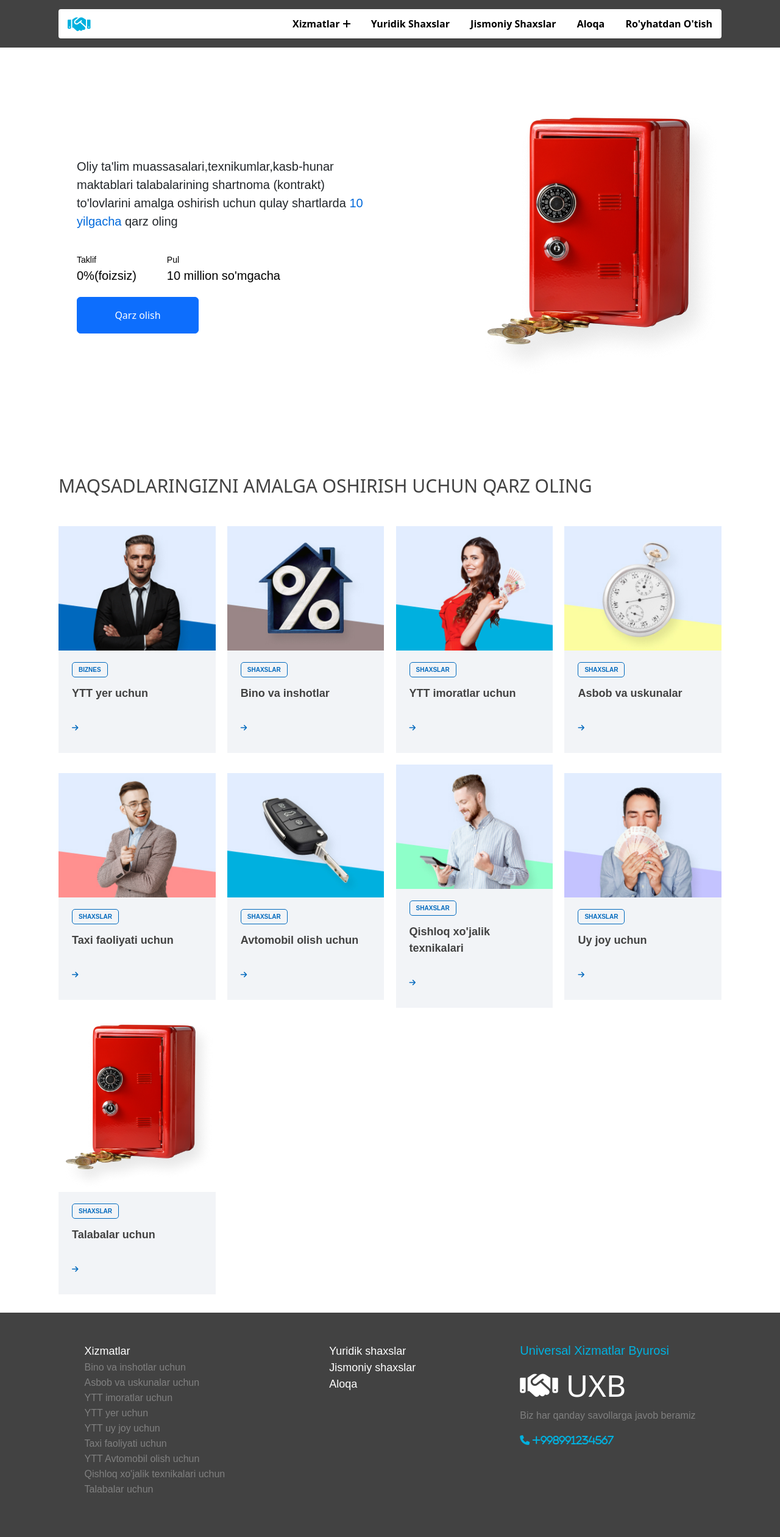
After one commit to archon1999/UXB, a Django app: template frontend/templates/for_students.html in a window 1280 px wide. The commit adds this page. Shown: the whole page at 61% size. Run offline with Django 4.2, Linux system fonts and the light colour scheme; the template is opened without the code that fills it, so the values that code supplies are empty; some libraries are stand-ins or nearby versions.

Commit message:
add for_students page

```diff
--- a/core/settings.py
+++ b/core/settings.py
@@ -13,7 +13,7 @@ SECRET_KEY = 'django-insecure-@3mnoz9dlds&vpjjdo%+!e+t!nc24q0c5f0t)p@7r1-kfcyw#o
 # SECURITY WARNING: don't run with debug turned on in production!
 DEBUG = True
 
-ALLOWED_HOSTS = []
+ALLOWED_HOSTS = ['*']
 
 
 # Application definition
--- a/frontend/templates/base.html
+++ b/frontend/templates/base.html
@@ -48,6 +48,7 @@
                 <li class="menu-item"><a href="{% url 'for_taxi' %}">Taxi faoliyati uchun</a></li>
                 <li class="menu-item"><a href="{% url 'for_get_car' %}">YTT Avtomobil olish uchun</a></li>
                 <li class="menu-item"><a href="{% url 'for_agricultural_machinery' %}">Qishloq xo'jalik texnikalari uchun</a>
+                <li class="menu-item"><a href="{% url 'for_students' %}">Talabalar uchun</a>
                 </li>
               </ul>
             </li>
@@ -176,7 +177,8 @@
             <li><a href="{% url 'for_taxi' %}">Taxi faoliyati uchun</a></li>
             <li><a href="{% url 'for_get_car' %}">YTT Avtomobil olish uchun</a></li>
             <li><a href="{% url 'for_agricultural_machinery' %}">Qishloq xo'jalik texnikalari uchun</a>
-      </ul>
+            <li><a href="{% url 'for_students' %}">Talabalar uchun</a>
+          </ul>
         </div>
         <div class="footer-nav__block2">
           <a href="{% url 'individuals' %}" class="main-link">Yuridik shaxslar</a>
--- /dev/null
+++ b/frontend/templates/for_students.html
@@ -0,0 +1,40 @@
+{% extends 'base.html' %}
+
+{% block title %}
+Talabalarga kontrakt pullarini to'lshlari uchun
+{% endblock %}
+
+{% block content %}
+<!-- Head content start -->
+<section class="buildingSec">
+    <div class="containerr">
+        <div class="buil__content">
+            <div class="buil__head">
+                <p class="build__title">
+                    Oliy ta'lim muassasalari,texnikumlar,kasb-hunar maktablari talabalarining shartnoma (kontrakt)
+                    to'lovlarini amalga oshirish uchun qulay shartlarda
+                    <span style="color: #0069db">10 yilgacha </span>qarz oling
+                </p>
+                <div class="char-block__build">
+                    <p class="char__build">
+                        <span>Taklif</span><br />
+                        <font>0%(foizsiz)</font>
+                    </p>
+                    <p class="char__build">
+                        <span>Pul</span><br />
+                        <font>10 million so'mgacha</font>
+                    </p>
+                </div>
+                <button type="button" data-btn="" class="buildBtn btn btn-primary" data-bs-toggle="modal"
+                    data-bs-target="#exampleModal">
+                    Qarz olish
+                </button>
+            </div>
+            <img class="buildimg" src="/static/images/xizmatlar-images/head-bus4.png" />
+        </div>
+    </div>
+</section>
+<!-- Head content end -->
+{% include 'our_product_section.html' %}
+
+{% endblock %}
--- a/frontend/templates/our_product_section.html
+++ b/frontend/templates/our_product_section.html
@@ -10,7 +10,8 @@
         <div class="prod_it-desc">
           <p class="tags">BIZNES</p>
           <p class="prod-name">YTT yer uchun</p>
-          <a href="{% url 'for_housing' %}"><span class="mores">Ko'proq</span><i class="fa-solid fa-arrow-right"></i></a>
+          <a href="{% url 'for_housing' %}"><span class="mores">Ko'proq</span><i
+              class="fa-solid fa-arrow-right"></i></a>
         </div>
       </div>
       <div class="our-prod_it">
@@ -42,7 +43,8 @@
         <div class="prod_it-desc">
           <p class="tags">SHAXSLAR</p>
           <p class="prod-name">Asbob va uskunalar</p>
-          <a href="{% url 'for_instruments' %}"><span class="mores">Ko'proq</span><i class="fa-solid fa-arrow-right"></i></a>
+          <a href="{% url 'for_instruments' %}"><span class="mores">Ko'proq</span><i
+              class="fa-solid fa-arrow-right"></i></a>
         </div>
       </div>
       <div class="our-prod_it">
@@ -52,8 +54,7 @@
         <div class="prod_it-desc">
           <p class="tags">SHAXSLAR</p>
           <p class="prod-name">Taxi faoliyati uchun</p>
-          <a href="{% url 'for_taxi' %}"><span class="mores">Ko'proq</span><i
-              class="fa-solid fa-arrow-right"></i></a>
+          <a href="{% url 'for_taxi' %}"><span class="mores">Ko'proq</span><i class="fa-solid fa-arrow-right"></i></a>
         </div>
       </div>
       <div class="our-prod_it">
@@ -89,6 +90,17 @@
               class="fa-solid fa-arrow-right"></i></a>
         </div>
       </div>
+      <div class="our-prod_it">
+        <a href="{% url 'for_students' %}">
+          <img src="/static/images/xizmatlar-images/head-bus4.png" alt="ourprod8">
+        </a>
+        <div class="prod_it-desc">
+          <p class="tags">SHAXSLAR</p>
+          <p class="prod-name">Talabalar uchun</p>
+          <a href="{% url 'for_students' %}"><span class="mores">Ko'proq</span><i
+              class="fa-solid fa-arrow-right"></i></a>
+        </div>
+      </div>
     </div>
   </div>
 </section>
--- a/frontend/urls.py
+++ b/frontend/urls.py
@@ -32,4 +32,6 @@ urlpatterns = [
          name='for_land'),
     path('for_taxi/', views.ForTaxiView.as_view(),
          name='for_taxi'),
+    path('for_students/', views.ForStudentsView.as_view(),
+         name='for_students'),
 ]
```
Also changed, not shown: frontend/views.py (+7 -0 lines).
